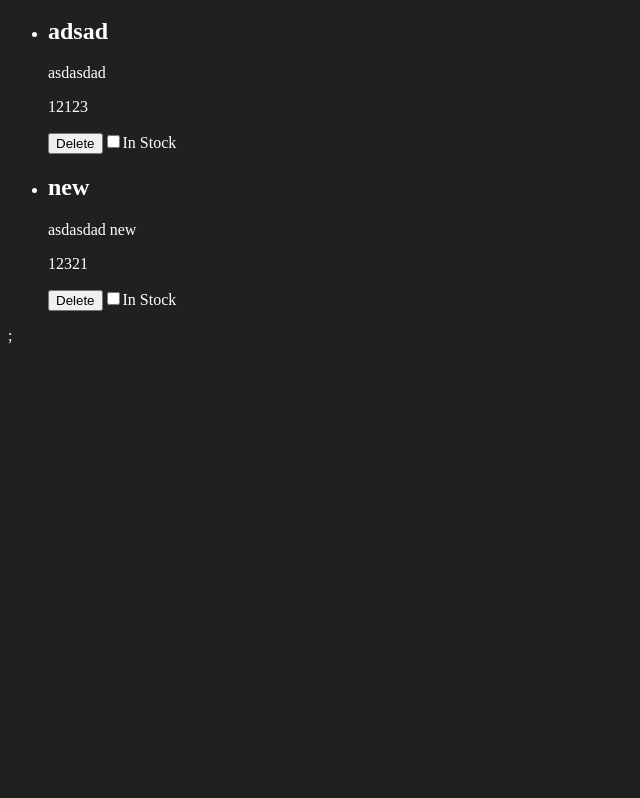
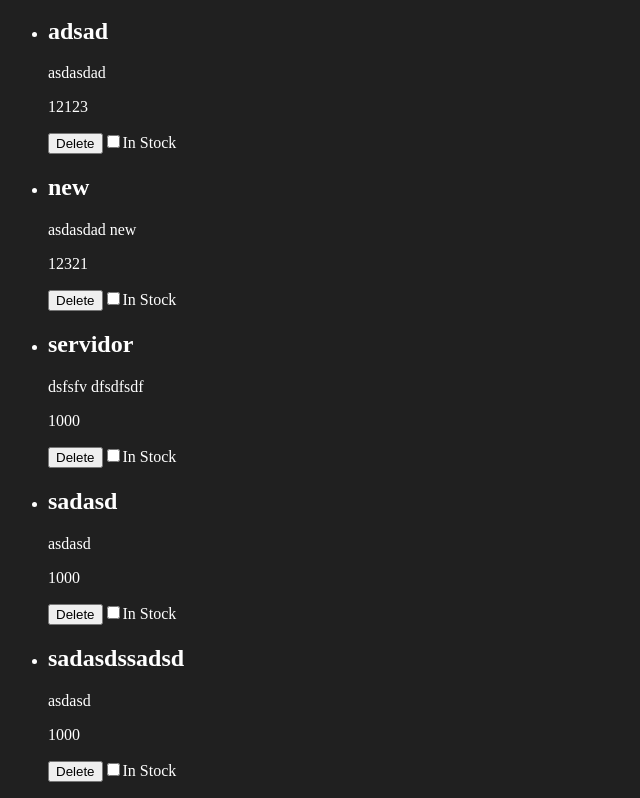
Before and after one commit to sagomadev/react-query-crud, a React (Vite) app: page / in a window 1280 px wide. Shown: the part 345-1143 px from the top of the page, without its empty margins (0-640 px from the left). Before the commit the page ends 800 px from the top, so only its background shows below. Built offline with nearby package versions, Linux system fonts and the light colour scheme; data requests are answered from the project's data file.

Commit message:
Add update product list

```diff
--- a/db/products.json
+++ b/db/products.json
@@ -27,6 +27,27 @@
       "description": "asdasdad new",
       "inStock": true,
       "id": 4
+    },
+    {
+      "name": "servidor",
+      "description": "dsfsfv dfsdfsdf ",
+      "price": "1000",
+      "inStock": true,
+      "id": 5
+    },
+    {
+      "name": "sadasd",
+      "description": "asdasd",
+      "price": "1000",
+      "inStock": true,
+      "id": 6
+    },
+    {
+      "name": "sadasdssadsd",
+      "description": "asdasd",
+      "price": "1000",
+      "inStock": true,
+      "id": 7
     }
   ]
 }
--- a/src/App.jsx
+++ b/src/App.jsx
@@ -5,7 +5,7 @@ function App() {
   return (
     <>
       <ProductForm />
-      <Products />;
+      <Products />
     </>
   );
 }
--- a/src/components/ProductForm.jsx
+++ b/src/components/ProductForm.jsx
@@ -1,15 +1,16 @@
-import { useMutation } from "@tanstack/react-query";
+import { useMutation, useQueryClient } from "@tanstack/react-query";
 import { createProduct } from "../api/productsAPI";
 
 function ProductForm() {
+  const queryClient = useQueryClient();
   const addProductMutation = useMutation({
     mutationFn: createProduct,
+    onSuccess: () => queryClient.invalidateQueries(),
   });
 
   const handleSubmit = (evnt) => {
     evnt.preventDefault();
     const formData = new FormData(evnt.target);
-    console.log(formData);
     const product = Object.fromEntries(formData);
     addProductMutation.mutate({ ...product, inStock: true });
   };
```
